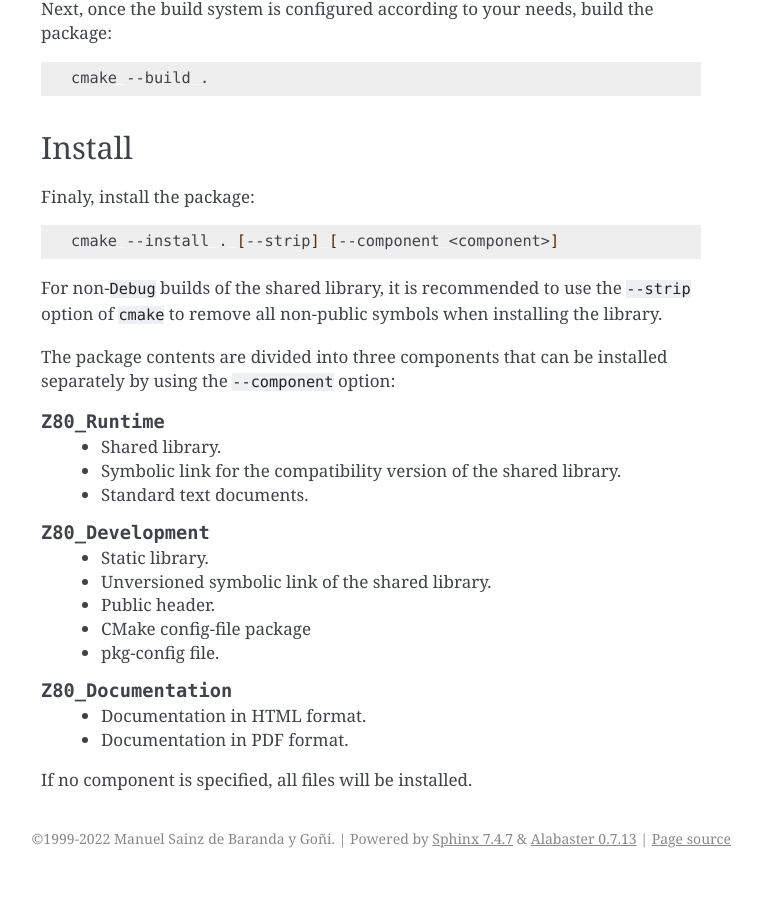
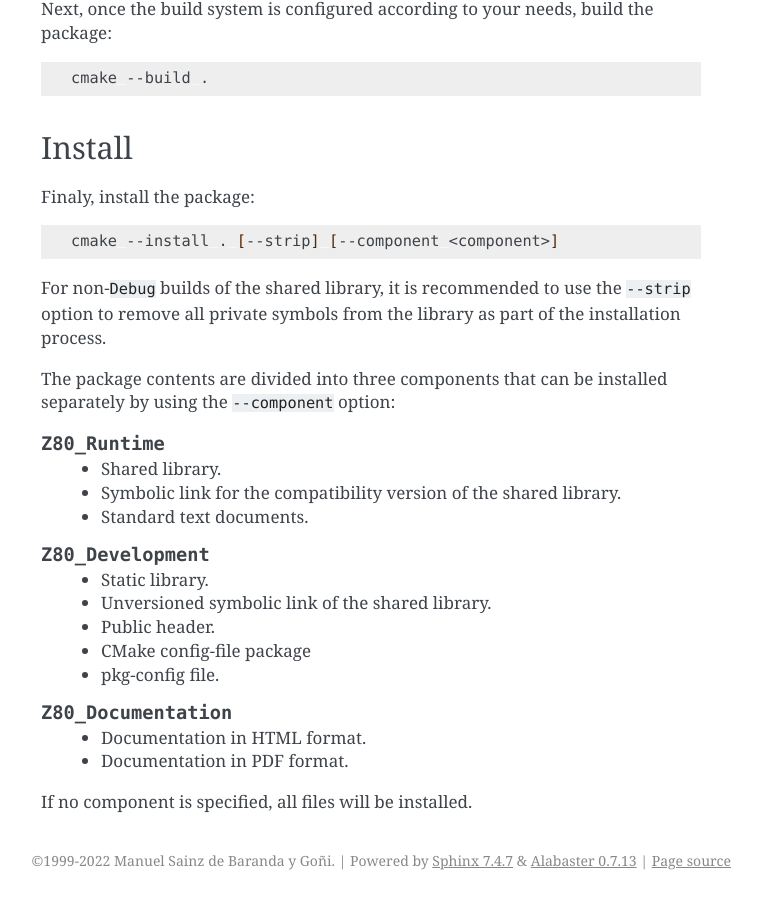
Before and after one commit to redcode/Z80, a Sphinx documentation site: the page built from documentation/Installation.rst, in a window 1280 px wide and 900 px high, scrolled down 3452 px. Shown: the whole window, without its empty margins (379-1141 px from the left). Built offline with Sphinx 7.4.7, drawn with Linux system fonts in a browser that asks for light colours; before the commit the page ends 4330 px from its top, so only the background shows below that.

Commit message:
Documentation WIP.

```diff
--- a/documentation/Installation.rst
+++ b/documentation/Installation.rst
@@ -183,7 +183,7 @@ Finaly, install the package:
 
    cmake --install . [--strip] [--component <component>]
 
-For non-``Debug`` builds of the shared library, it is recommended to use the ``--strip`` option of ``cmake`` to remove all non-public symbols when installing the library.
+For non-``Debug`` builds of the shared library, it is recommended to use the ``--strip`` option to remove all private symbols from the library as part of the installation process.
 
 The package contents are divided into three components that can be installed separately by using the ``--component`` option:
 
```
Also changed, not shown: README.md (+1 -1 lines), 1 other file.
